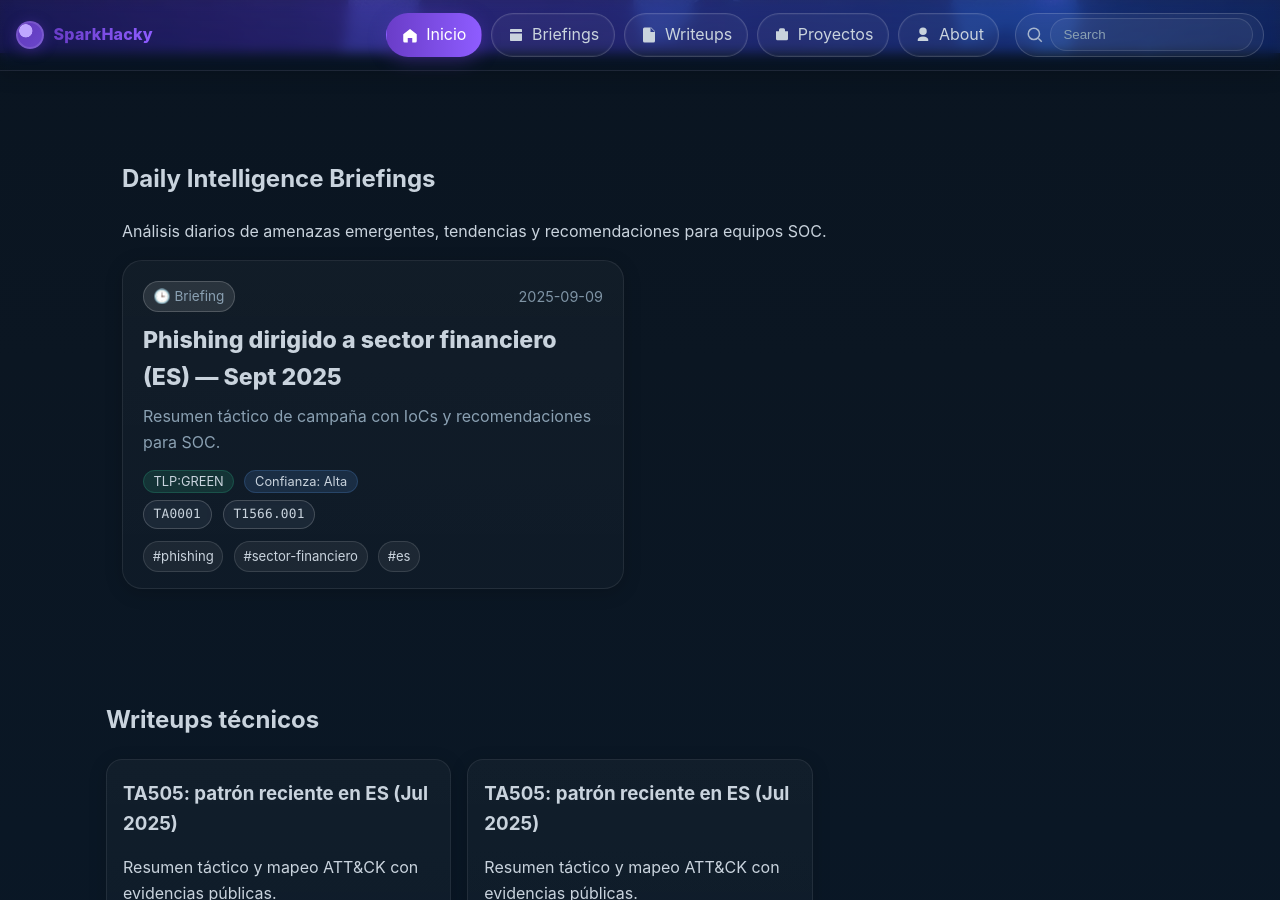
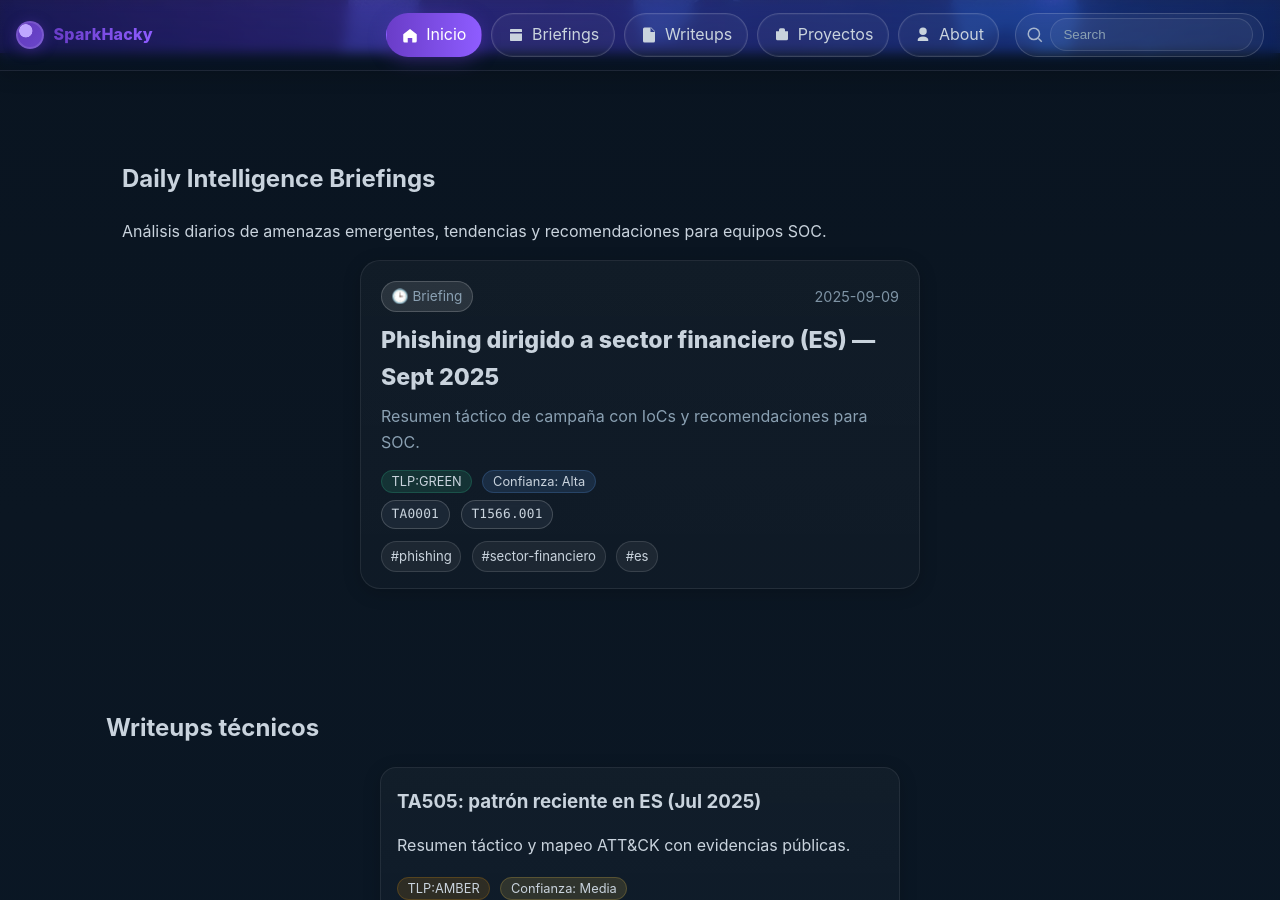
Before and after one commit to Sparkhacky/sparkhacky.github.io, a Jekyll site: the page built from index.html, in a window 1280 px wide and 900 px high, scrolled down 576 px. Built offline with Jekyll 4.4.1, drawn with Linux system fonts in a browser that asks for light colours.

Commit message:
Update design.css

```diff
--- a/assets/css/design.css
+++ b/assets/css/design.css
@@ -360,3 +360,35 @@ a:hover{text-decoration:underline}
 
 /* pequeña separación global bajo secciones largas */
 .home-section{ margin: 2.5rem 0 3rem; }
+
+/* ===== Cabeceras de sección centradas (home) ===== */
+.section-head{
+  text-align:center;
+  max-width:70ch;
+  margin:0 auto 1.2rem;
+}
+.section-head .lede{ color:var(--ink-2); }
+
+/* ===== Grids centradas en home ===== */
+/* Convertimos a flex para que 1 sola card también quede centrada */
+.cards-xl,
+.home-section .grid{
+  display:flex;
+  flex-wrap:wrap;
+  gap:2rem;
+  justify-content:center;   /* <- centro horizontal */
+  align-items:stretch;
+  margin:0 auto;
+}
+
+/* Tamaños recomendados de las cards en la home */
+.briefing-card{ width:min(100%, 560px); }     /* briefings (2 columnas) */
+.home-section .card{ width:min(100%, 520px); }/* writeups/proyectos (2 col) */
+
+/* En pantallas estrechas ocuparán 1 col al 100% automáticamente */
+@media (max-width: 700px){
+  .briefing-card, .home-section .card{ width:100%; }
+}
+
+/* Espaciado extra entre bloques de la home */
+.home-section{ margin:2.5rem auto 3.5rem; }
```
